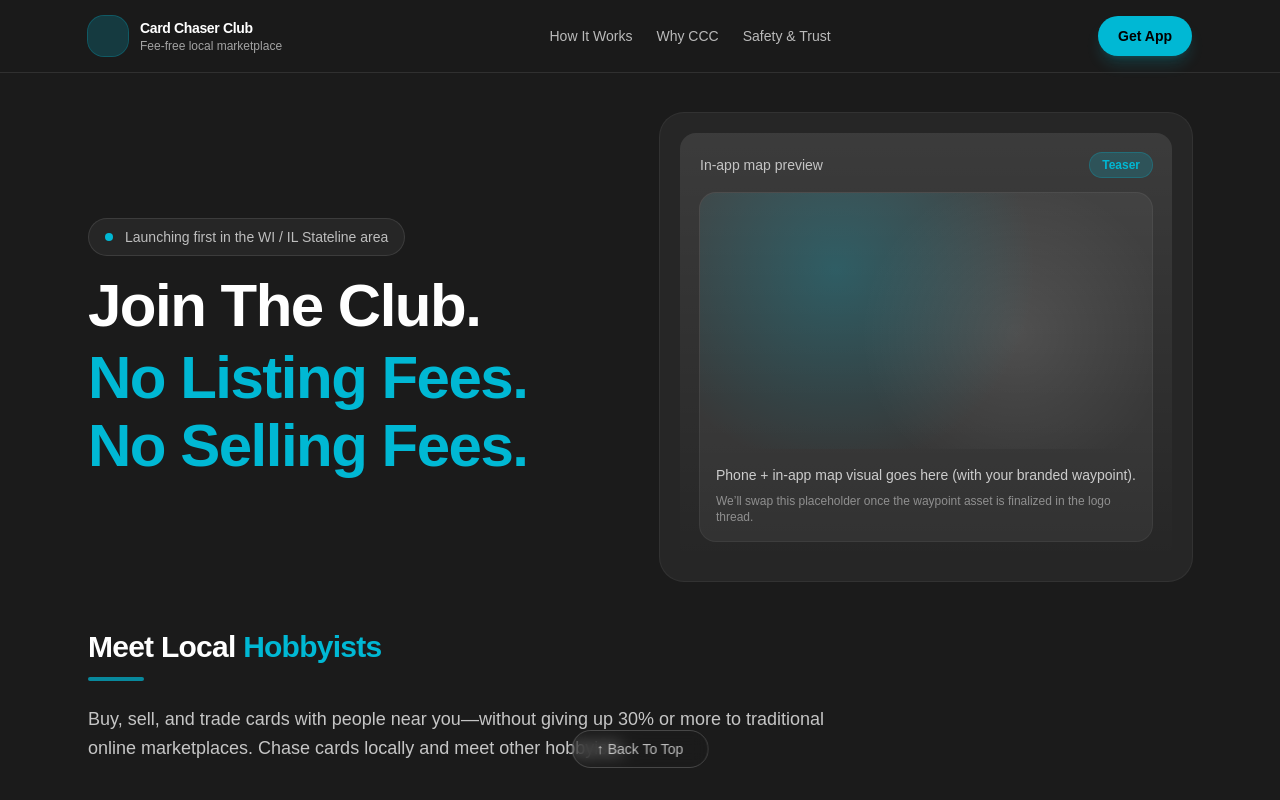
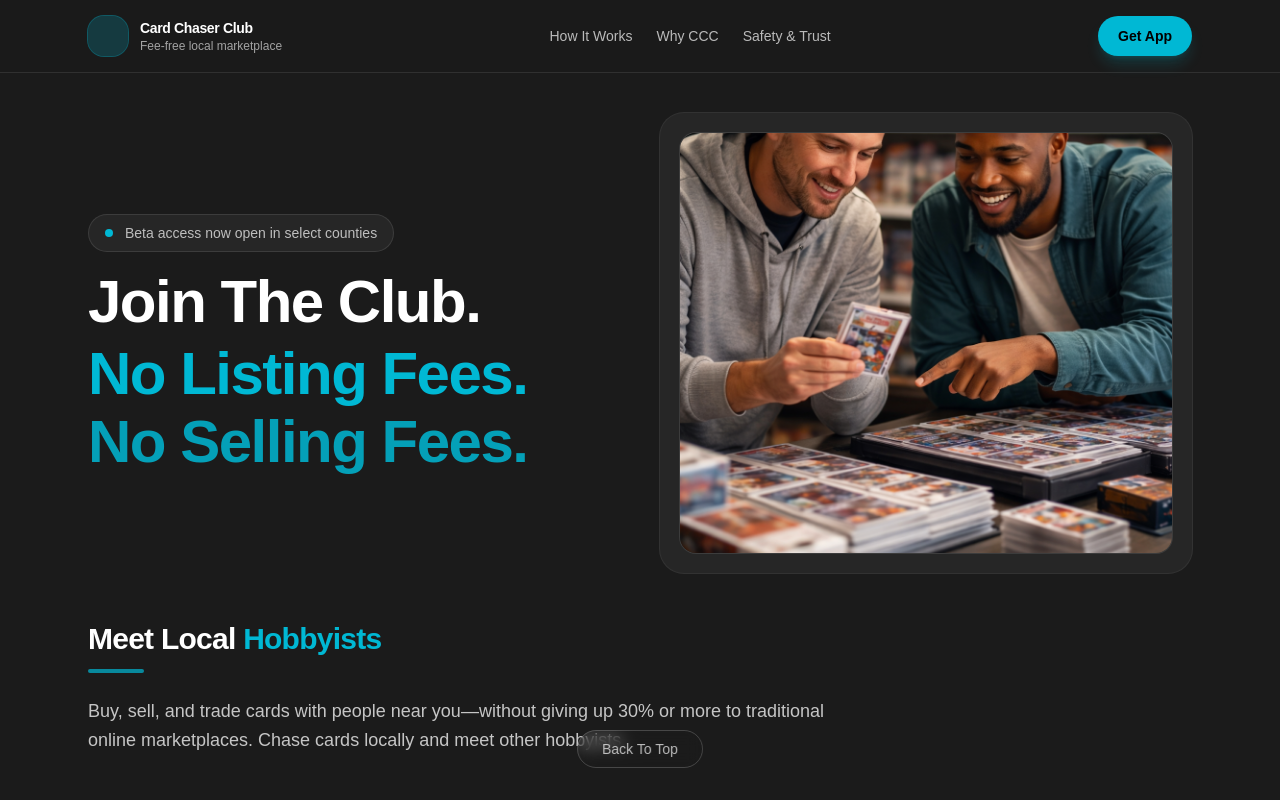
Before and after one commit to cardchaserclub/cardchaserclub-landing, a Next.js app: page / in a window 1280 px wide. Shown: the top 800 px of the page. Built offline with nearby package versions, Linux system fonts and the light colour scheme.

Commit message:
Finalize hero header hierarchy and update hero image

```diff
--- a/app/page.tsx
+++ b/app/page.tsx
@@ -1,4 +1,4 @@
- "use client";
+"use client";
 
 import { useEffect, useMemo, useState } from "react";
 
@@ -102,38 +102,26 @@ export default function Home() {
         <div>
           <div className="inline-flex items-center gap-3 rounded-full border border-white/10 bg-white/5 px-4 py-2 text-sm text-white/70">
             <span className="h-2 w-2 rounded-full bg-[#00B8D4]" />
-            Launching first in the WI / IL Stateline area
+            Beta access now open in select counties
           </div>
 
           <h1 className="mt-5 text-4xl font-extrabold tracking-tight md:text-6xl">
             <span className="block">Join The Club.</span>
             <span className="mt-3 block text-[#00B8D4]">No Listing Fees.</span>
-            <span className="mt-2 block text-[#00B8D4]">No Selling Fees.</span>
+            <span className="mt-2 block text-[#00B8D4]/85">No Selling Fees.</span>
           </h1>
         </div>
 
-        {/* Right - Placeholder hero art (phone/in-app visual later) */}
+        {/* Right - Hero Art */}
         <div className="rounded-3xl bg-white/5 p-5 ring-1 ring-white/10">
-          <div className="rounded-2xl bg-gradient-to-b from-white/10 to-transparent p-5">
-            <div className="flex items-center justify-between">
-              <p className="text-sm text-white/70">In-app map preview</p>
-              <span className="rounded-full bg-[#00B8D4]/20 px-3 py-1 text-xs font-semibold text-[#00B8D4] ring-1 ring-[#00B8D4]/40">
-                Teaser
-              </span>
-            </div>
-
-            <div className="mt-4 overflow-hidden rounded-2xl bg-white/5 ring-1 ring-white/10">
-              <div className="h-64 w-full bg-[radial-gradient(circle_at_30%_30%,rgba(0,184,212,0.25),transparent_55%),radial-gradient(circle_at_70%_55%,rgba(255,255,255,0.10),transparent_45%)]" />
-              <div className="p-4">
-                <p className="text-sm text-white/75">
-                  Phone + in-app map visual goes here (with your branded waypoint).
-                </p>
-                <p className="mt-2 text-xs text-white/45">
-                  We’ll swap this placeholder once the waypoint asset is finalized
-                  in the logo thread.
-                </p>
-              </div>
-            </div>
+          <div className="overflow-hidden rounded-2xl ring-1 ring-white/10">
+            {/* Put your generated image in: /public/hero-banner.png */}
+            <img
+              src="/hero-banner.png"
+              alt="Two collectors reviewing sports cards locally"
+              className="h-[420px] w-full object-cover"
+              loading="lazy"
+            />
           </div>
         </div>
 
@@ -259,10 +247,12 @@ export default function Home() {
       {/* Footer */}
       <footer className="border-t border-white/10 py-10">
         <div className="mx-auto max-w-6xl px-6">
-          <div className="text-base font-semibold text-[#00B8D4]">
-            Card Chaser Club
+          <div className="text-base font-semibold text-white">
+            Card <span className="text-[#00B8D4]">Chaser</span> Club
           </div>
-          <div className="mt-1 text-sm text-white/55">Buy, Sell &amp; Trade Locally.</div>
+          <div className="mt-1 text-sm text-white/55">
+            Buy, Sell &amp; Trade Locally.
+          </div>
 
           <div className="mt-8 text-xs text-white/40">
             © {new Date().getFullYear()} Card Chaser Club. All rights reserved.
@@ -278,7 +268,7 @@ export default function Home() {
           className="fixed bottom-8 left-1/2 z-50 -translate-x-1/2 rounded-full border border-white/20 bg-transparent px-6 py-2 text-sm text-white/70 backdrop-blur hover:bg-white/10"
           aria-label="Back to top"
         >
-          ↑ Back To Top
+          Back To Top
         </button>
       )}
     </main>
```
Also changed, not shown: public/hero-banner.png (added).
